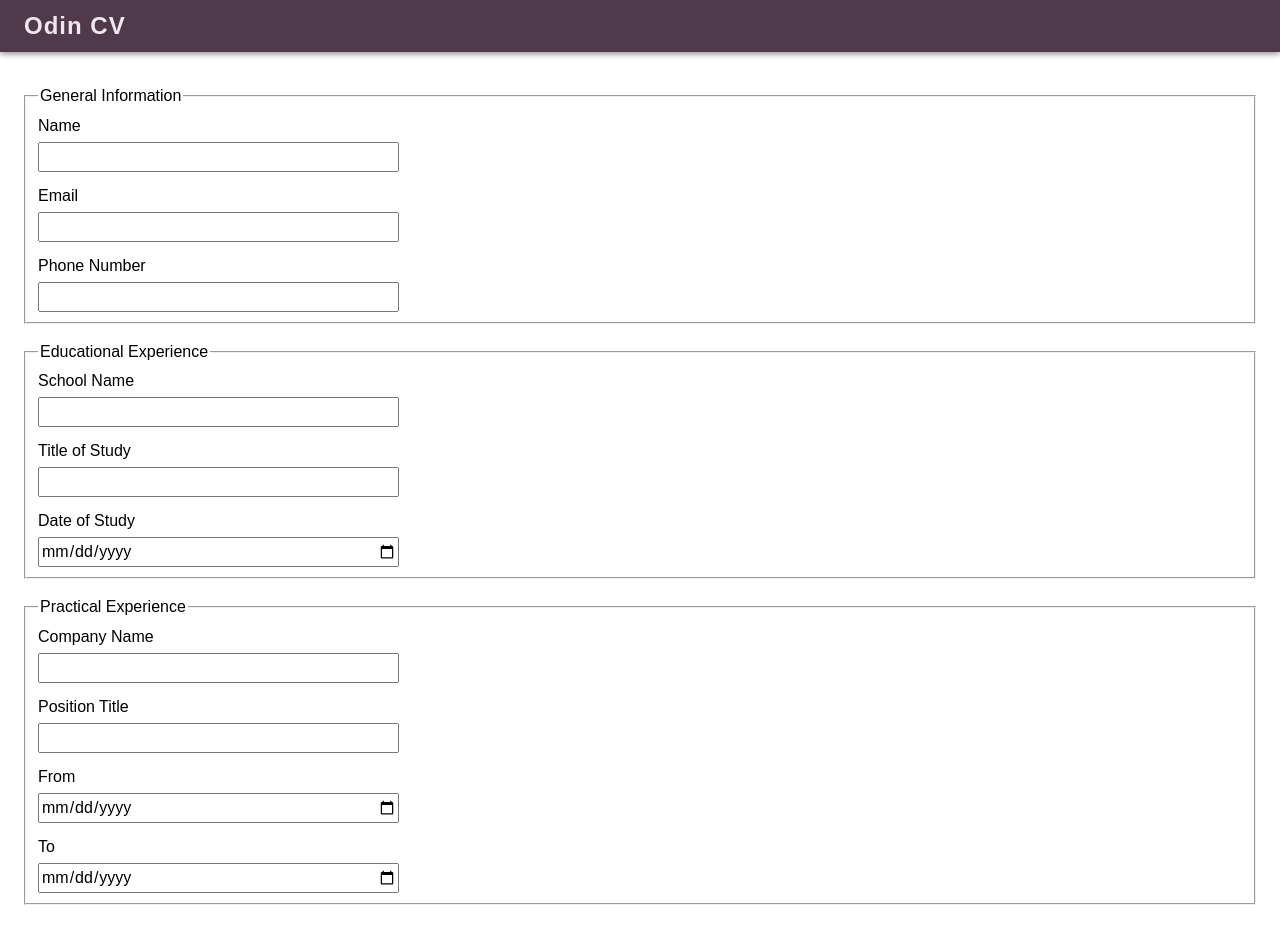
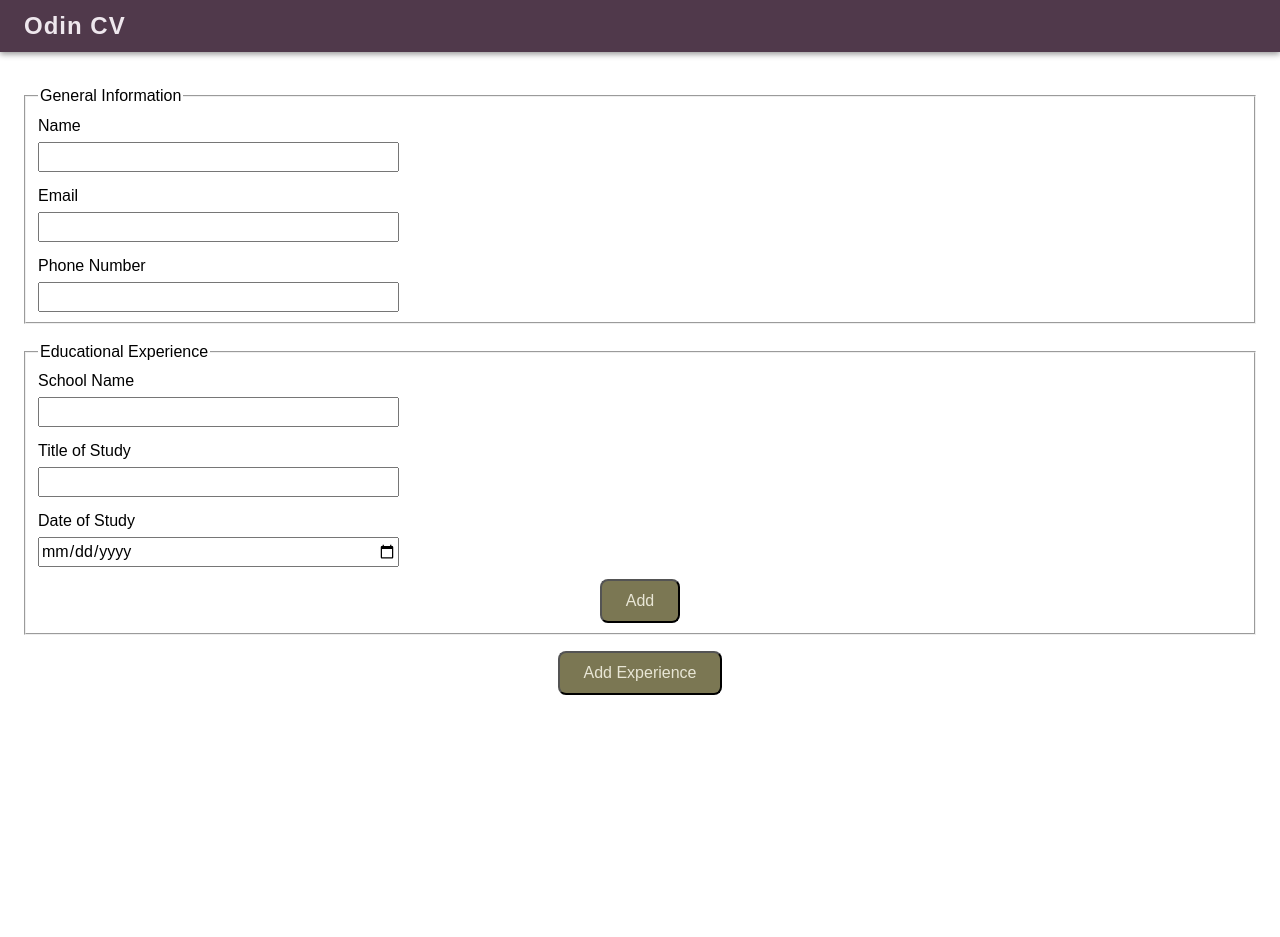
Before and after one commit to lymyr/odin-cv, a React (Vite) app: page / in a window 1280 px wide. After the commit the page ends 800 px from the top, so only its background shows below. Built offline with nearby package versions, Linux system fonts and the light colour scheme.

Commit message:
savepoint commit
trying to use 'applicant' as master state
todo: render input fields based on 'applicant'

```diff
--- a/src/App.jsx
+++ b/src/App.jsx
@@ -4,10 +4,29 @@ import Header from './components/Header.jsx'
 import Form from './components/Form.jsx'
 
 function App() {
+  const [applicant, setApplicant] = useState({
+      name: null,
+      email: null,
+      phoneNo: null,
+      education: [
+          {
+              id: crypto.randomUUID(),
+              schoolName: null,
+              studyTitle: null,
+              studyDate: null
+          }
+      ],
+      experience: "none"
+  });
+
   return (
     <>
       <Header></Header>
-      <Form></Form>
+      <Form
+        applicant={applicant}
+        setApplicant={setApplicant}
+      >
+      </Form>
     </>
   )
 }
--- /dev/null
+++ b/src/components/Buttons/AddButton.jsx
@@ -0,0 +1,12 @@
+import "../../styles/Buttons/FieldButton.css"
+
+export default function AddButton({text="Add", handleClick=()=>{}, willDel=false}) {
+    return (
+            <button
+                className={`field-button${willDel ? ' delete' : ""}`}
+                onClick={handleClick}
+            >
+                {text}
+            </button>
+    )
+}
--- a/src/components/Form.jsx
+++ b/src/components/Form.jsx
@@ -1,9 +1,28 @@
 import GroupField from "./GroupField.jsx";
 import Input from "./Input";
+import AddButton from "./Buttons/AddButton.jsx";
 import "../styles/Form.css"
 import { useState } from "react";
 
-export default function Form() {
+export default function Form({applicant, setApplicant}) {
+    function addEducation() {
+        setApplicant({...applicant, education: [...applicant.education, {
+              id: crypto.randomUUID(),
+              schoolName: null,
+              studyTitle: null,
+              studyDate: null
+            }
+    ]})}
+
+    function addExperience() {
+        setApplicant({...applicant, experience: [...applicant.experience, {
+              id: crypto.randomUUID(),
+              schoolName: null,
+              studyTitle: null,
+              studyDate: null
+            }
+    ]})}
+
     return (
         <form
             onSubmit={
@@ -11,21 +30,50 @@ export default function Form() {
             }
         >
             <GroupField text="General Information">
-                <Input label="Name" id="name"></Input>
-                <Input label="Email" id="email" type="email"></Input>
-                <Input label="Phone Number" id="phone" type="tel"></Input>
+                <Input
+                    label="Name"
+                    id="name"
+                    handleChange={
+                        (e) => setApplicant({...applicant, name: e.target.value})
+                    }
+                >
+                </Input>
+                <Input
+                    label="Email"
+                    id="email"
+                    type="email"
+                    handleChange={
+                        (e) => setApplicant({...applicant, email: e.target.value})
+                    }
+                >
+                </Input>
+                <Input
+                    label="Phone Number"
+                    id="phone"
+                    type="tel"
+                    handleChange={
+                        (e) => setApplicant({...applicant, phoneNo: e.target.value})
+                    }
+                >
+                 </Input>
             </GroupField>
             <GroupField text="Educational Experience">
                 <Input label="School Name" id="school"></Input>
                 <Input label="Title of Study" id="study-title"></Input>
                 <Input label="Date of Study" id="study-date" type="date"></Input>
+                <AddButton></AddButton>
             </GroupField>
+
+            {
+                applicant.experience === "none" ?
+                <AddButton text="Add Experience"></AddButton> :
                 <GroupField text="Practical Experience">
                     <Input label="Company Name" id="company-name"></Input>
                     <Input label="Position Title" id="position"></Input>
                     <Input label="From" id="work-start-date" type="date"></Input>
                     <Input label="To" id="work-end-date" type="date"></Input>
                 </GroupField>
+            }
 
         </form>
     )
--- a/src/components/Input.jsx
+++ b/src/components/Input.jsx
@@ -1,10 +1,10 @@
 import "../styles/Input.css"
 
-export default function Input({label="", type="text", id}) {
+export default function Input({label="", type="text", id, handleChange=()=>{}}) {
     return (
         <div className="input-label">
-            <label for={id}>{label}</label>
-            <input id={id} type={type}></input>
+            <label htmlFor={id}>{label}</label>
+            <input id={id} type={type} onChange={handleChange}></input>
         </div>
     )
 }
--- a/src/index.css
+++ b/src/index.css
@@ -58,6 +58,8 @@ h1, h2, h3, h4, h5, h6 {
 
   --main-color: rgb(80, 57, 75);
   --main-text-color: rgb(238, 231, 237);
+  --accent-color: rgb(123, 119, 83);
+  --accent-text-color: rgb(232, 230, 213);
   --form-gap: 16px;
   --field-set-gap: 12px;
   --input-label-gap: 4px;
--- /dev/null
+++ b/src/styles/Buttons/FieldButton.css
@@ -0,0 +1,8 @@
+.field-button {
+    background-color: var(--accent-color);
+    color: var(--accent-text-color);
+    width: fit-content;
+    padding: 8px 24px;
+    border-radius: 8px;
+    margin: auto;
+}
```
Also changed, not shown: src/components/Buttons/DelButton.jsx (added). Lines whose indentation alone changed are shown as unchanged.
